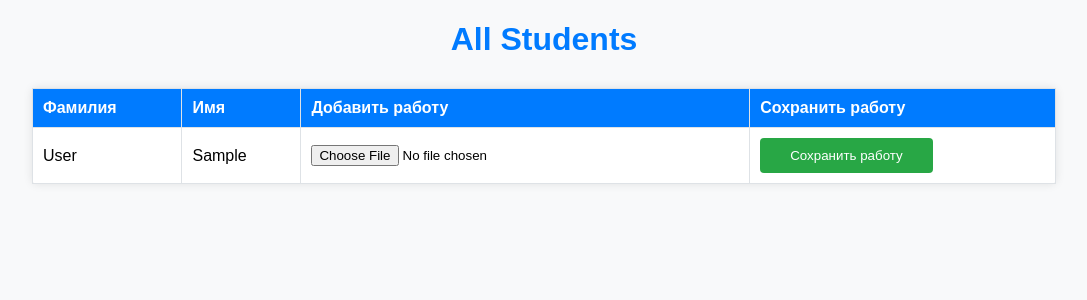
After one commit to DIprooger/PaperCheckPro, a Django app: template templates/user/class_user.html in a window 1280 px wide. The commit adds this page. Shown: the top 300 px of the page, without its empty margins (96-1183 px from the left). Run offline with Django 5.2, Linux system fonts and the light colour scheme; tables that the repository leaves empty hold one stand-in row (values such as "Sample post"); the template is opened without the code that fills it: values that come from a table or form of the project are taken from there, most other values are stand-ins (such as "Sample title", 1, 10 or a date in 2020).

Commit message:
add class user.html

```diff
--- /dev/null
+++ b/templates/user/class_user.html
@@ -0,0 +1,99 @@
+<!DOCTYPE html>
+<html lang="en">
+<head>
+    <meta charset="UTF-8">
+    <meta name="viewport" content="width=device-width, initial-scale=1.0">
+    <title>All Students</title>
+    <style>
+        body {
+            font-family: Arial, sans-serif;
+            background-color: #f8f9fa;
+            margin: 0;
+            padding: 0;
+        }
+        h1 {
+            color: #007bff;
+            text-align: center;
+            margin-bottom: 30px;
+        }
+        table {
+            width: 80%;
+            margin: 0 auto;
+            border-collapse: collapse;
+            background-color: #fff;
+            border-radius: 5px;
+            box-shadow: 0 0 10px rgba(0, 0, 0, 0.1);
+        }
+        th, td {
+            padding: 10px;
+            border: 1px solid #dee2e6;
+        }
+        th {
+            background-color: #007bff;
+            color: #fff;
+            text-align: left;
+        }
+        tr:nth-child(even) {
+            background-color: #f8f9fa;
+        }
+        tr:hover {
+            background-color: #e9ecef;
+        }
+        input[type="file"] {
+            margin-right: 10px;
+        }
+        .button-container {
+            text-align: center;
+            margin-top: 20px;
+        }
+        .save-button {
+            background-color: #28a745;
+            color: #fff;
+            border: none;
+            padding: 10px 30px;
+            border-radius: 4px;
+            cursor: pointer;
+            transition: background-color 0.3s;
+        }
+        .save-button:hover {
+            background-color: #218838;
+        }
+    </style>
+</head>
+<body>
+    <h1>All Students</h1>
+    <form action="{% url 'create_work' type_work.id %}" method="post" enctype="multipart/form-data">
+        {% csrf_token %}
+        <table>
+            <thead>
+                <tr>
+                    <th>Фамилия</th>
+                    <th>Имя</th>
+                    <th>Добавить работу</th>
+                    <th>Сохранить работу</th> <!-- Добавлен заголовок для кнопки -->
+                </tr>
+            </thead>
+            <tbody>
+                {% if students %}
+                    {% for student in students %}
+                    <tr>
+                        <td>{{ student.last_name }}</td>
+                        <td>{{ student.first_name }}</td>
+                        <td>
+                            <input type="file" name="image_work">
+                        </td>
+                        <td> <!-- Добавлена ячейка для кнопки "Сохранить работу" -->
+                            <button type="submit" class="save-button">Сохранить работу</button>
+                        </td>
+                    </tr>
+                    {% endfor %}
+                {% else %}
+                    <tr>
+                        <td colspan="4">Нет учеников в данном классе</td>
+                    </tr>
+                {% endif %}
+            </tbody>
+        </table>
+    </form>
+</body>
+</html>
--- a/templates/user/student_profile.html
+++ b/templates/user/student_profile.html
@@ -21,7 +21,6 @@
         {% if user.student.all %}
             {% for work in user.student.all %}
         <div class="latex-styled-text">
-
                     <div class="card-body">
                         <h5 class="card-title">{{ work.name_work }}</h5>
                         <p class="card-text">Дата написания: {{ work.writing_date }}</p>
--- a/templates/user/user_profile.html
+++ b/templates/user/user_profile.html
@@ -41,7 +41,6 @@
                     {% csrf_token %}
                     <button type="submit" class="btn btn-danger">Удалить работу</button>
                 </form>
-                <!-- Добавляем кнопку "Проверить работу" -->
                 {% if work.assessment == None %}
                 <form method="post" action="{% url 'check-work' work.id %}">
                     {% csrf_token %}
```
Also changed, not shown: templates/student_work/create_type_studentwork.html (+64 -2 lines), templates/user/moderator.html (+35 -32 lines).
